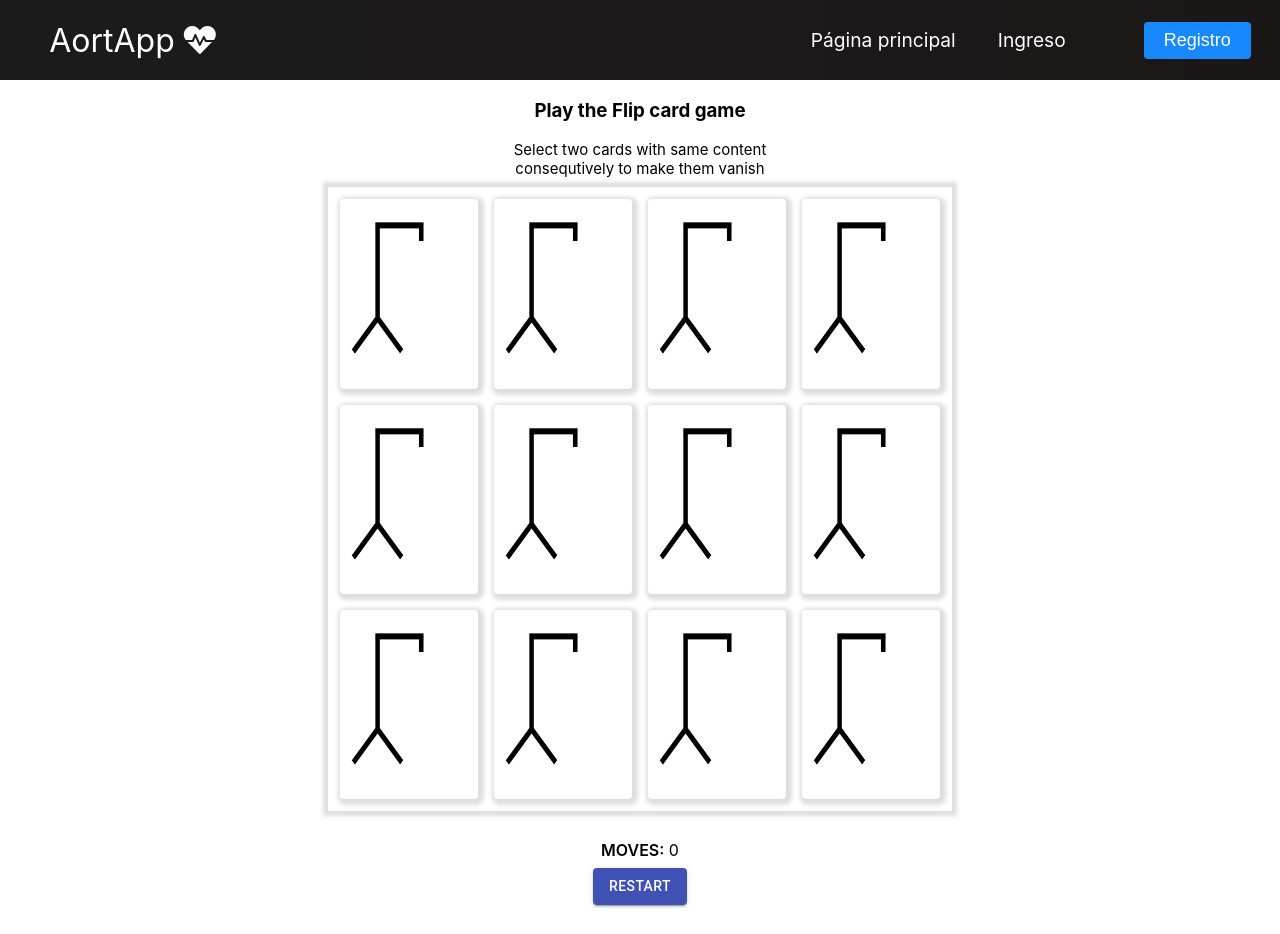
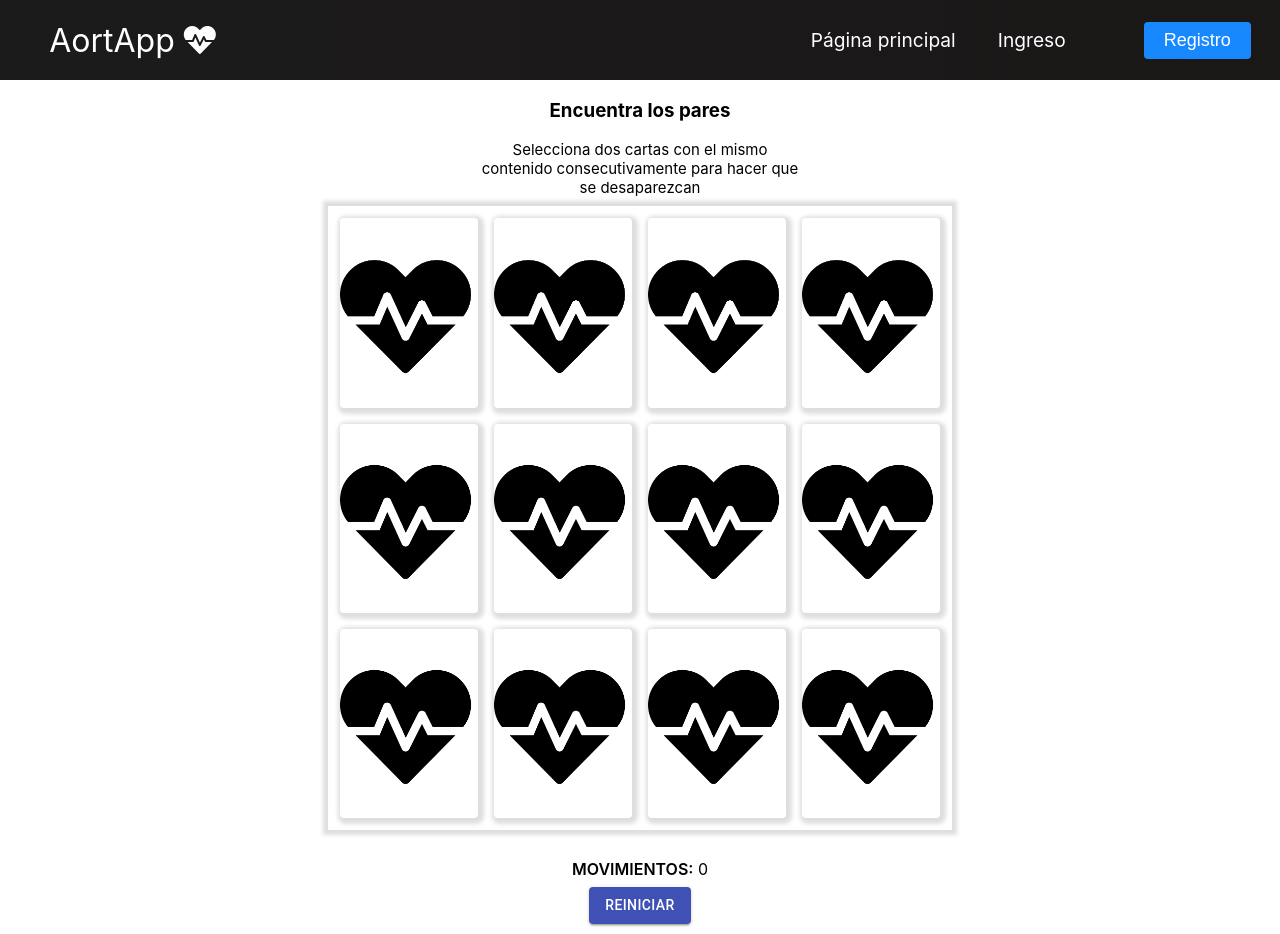
Before and after one commit to jdmejiav/AortApp, a React (Create React App) app: page /card in a window 1280 px wide. Built offline with nearby package versions, Linux system fonts and the light colour scheme; no server answers; sample sign-in values are in the browser's storage.

Commit message:
card pairs game corrections

```diff
--- a/src/components/card.js
+++ b/src/components/card.js
@@ -1,6 +1,6 @@
 import React from "react";
 import classnames from "classnames";
-import pokeball from "./images/base.png";
+import pokeball from "./images/logo512.png";
 import "./card.scss";
 import { useState } from "react";
 
--- a/src/components/card.scss
+++ b/src/components/card.scss
@@ -9,8 +9,9 @@
     cursor: pointer;
 
     img {
+      padding-top: 30%;
       width: 95%;
-      height: 95%;
+      height: 60%;
     }
 
     .card-face {
@@ -32,3 +33,31 @@
       opacity: 0;
     }
   }
+
+  .btn-volver{
+
+
+    justify-content: center;
+    vertical-align: center;
+    align-items: center;
+    text-align: center;
+    color: #fff;
+    background-color: var(--primary);
+    border: none;
+    border-radius: 4px;
+    width: 120px;
+    height: 30px;
+    cursor: pointer;
+    text-decoration: dashed;
+
+}
+
+.btn-volver:hover{
+
+    transition: all 0.3s ease-out;
+    background-color: transparent;
+    color: black;
+    border-radius: 4px;
+    border: 2px solid var(--primary);
+    transition: all 0.3s ease-out;
+}
--- a/src/components/cardPairs.js
+++ b/src/components/cardPairs.js
@@ -7,6 +7,10 @@ import {
   Button,
   DialogTitle
 } from "@material-ui/core";
+
+import {Link} from "react-router-dom";
+
+
 import Card from "./card";
 import "./cardPairs.scss";
 
@@ -64,6 +68,9 @@ export default function CardPairs() {
   const [cards, setCards] = useState(
     shuffleCards.bind(null, uniqueElementsArray.concat(uniqueElementsArray))
   );
+
+  const [finish,setFinish] = useState(false);
+
   const [openCards, setOpenCards] = useState([]);
   const [clearedCards, setClearedCards] = useState({});
   const [shouldDisableAllCards, setShouldDisableAllCards] = useState(false);
@@ -87,6 +94,7 @@ export default function CardPairs() {
       const highScore = Math.min(moves, bestScore);
       setBestScore(highScore);
       localStorage.setItem("bestScore", highScore);
+      setFinish(true);
     }
   };
   const evaluate = () => {
@@ -147,9 +155,9 @@ export default function CardPairs() {
   return (
     <div className="App">
       <header>
-        <h3>Play the Flip card game</h3>
+        <h3>Encuentra los pares</h3>
         <div>
-          Select two cards with same content consequtively to make them vanish
+          Selecciona dos cartas con el mismo contenido consecutivamente para hacer que se desaparezcan
         </div>
       </header>
       <div className="container">
@@ -170,7 +178,7 @@ export default function CardPairs() {
       <footer>
         <div className="score">
           <div className="moves">
-            <span className="bold">Moves:</span> {moves}
+            <span className="bold">Movimientos:</span> {moves}
           </div>
           {localStorage.getItem("bestScore") && (
             <div className="high-score">
@@ -180,7 +188,7 @@ export default function CardPairs() {
         </div>
         <div className="restart">
           <Button onClick={handleRestart} color="primary" variant="contained">
-            Restart
+            Reiniciar
           </Button>
         </div>
       </footer>
@@ -192,18 +200,17 @@ export default function CardPairs() {
         aria-describedby="alert-dialog-description"
       >
         <DialogTitle id="alert-dialog-title">
-          Hurray!!! You completed the challenge
+          Felicitaciones, completaste el juego
         </DialogTitle>
         <DialogContent>
           <DialogContentText id="alert-dialog-description">
-            You completed the game in {moves} moves. Your best score is{" "}
-            {bestScore} moves.
+            Completaste el juego en {moves} movimientos.
           </DialogContentText>
         </DialogContent>
         <DialogActions>
-          <Button onClick={handleRestart} color="primary">
-            Restart
-          </Button>
+          <Link className="btn-volver" to="/">
+            Volver
+          </Link>
         </DialogActions>
       </Dialog>
     </div>
```
Also changed, not shown: src/components/images/logo512.png (added).
